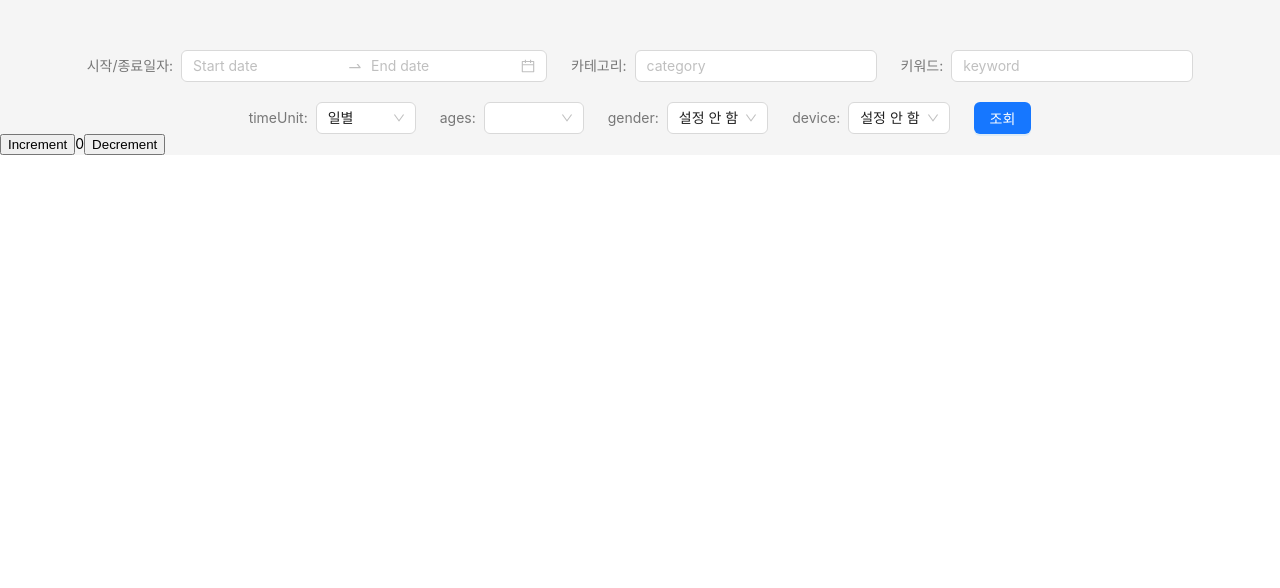
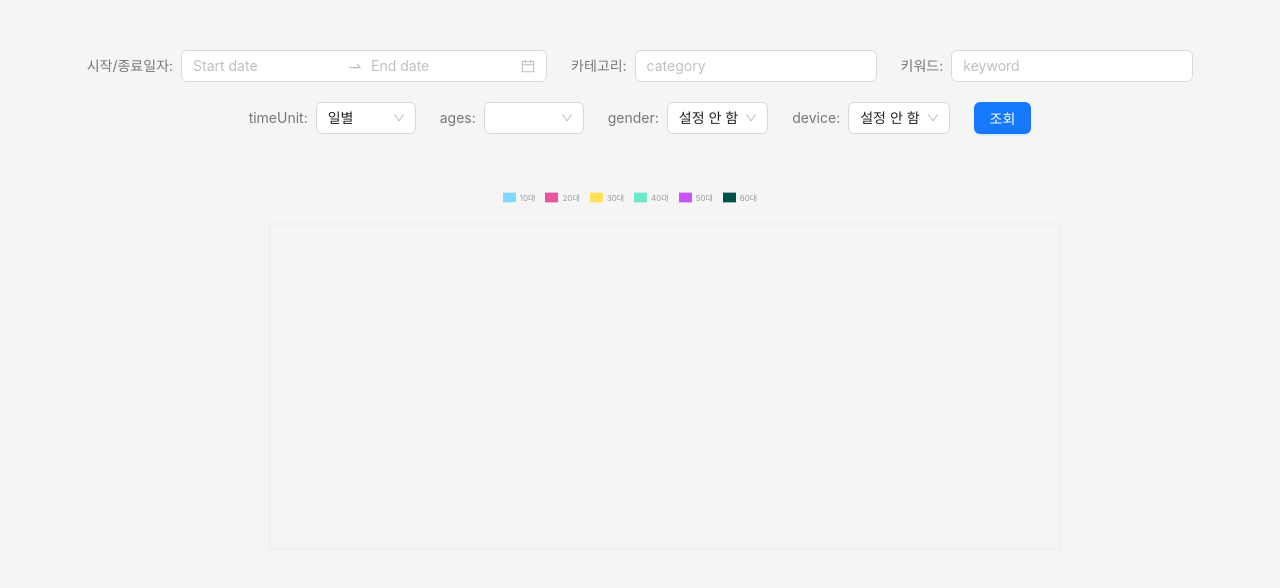
Before and after one commit to saiani1/keyword-trend-view, a React (Create React App) app: page / in a window 1280 px wide. Shown: the top 588 px of the page. Built offline with nearby package versions, Linux system fonts and the light colour scheme; the HTML template or start-up script is replaced by a standard one.

Commit message:
feat: 응답 데이터를  차트용  데이터로 변환 완료 & 데이터와 rechart연동 완료

```diff
--- a/package.json
+++ b/package.json
@@ -17,6 +17,7 @@
     "dayjs": "^1.11.9",
     "react": "^18.2.0",
     "react-dom": "^18.2.0",
+    "react-hot-toast": "^2.4.1",
     "react-redux": "^8.1.1",
     "react-scripts": "5.0.1",
     "recharts": "^2.7.2",
@@ -60,9 +61,7 @@
     "eslint-plugin-prettier": "^4.2.1",
     "eslint-plugin-react": "^7.32.2",
     "eslint-plugin-react-hooks": "^4.6.0",
-    "postcss-scss": "^4.0.6",
-    "prettier": "^3.0.0",
-    "sass": "^1.63.6"
+    "prettier": "^3.0.0"
   },
   "proxy": "https://openapi.naver.com/"
 }
--- a/src/App.tsx
+++ b/src/App.tsx
@@ -1,14 +1,26 @@
-import React from "react";
+import React, { useState } from "react";
 import { Layout } from "antd";
+import { Toaster } from "react-hot-toast";
 
+import { IResData } from "./types/types";
 import Chart from "./components/contents/Chart";
 import SearchBar from "./components/contents/SearchBar";
 
 function App() {
+  const [resData, setResData] = useState<IResData[]>([]);
+
   return (
     <Layout>
-      <SearchBar />
-      <Chart />
+      <SearchBar resData={resData} setResData={setResData} />
+      <Chart resData={resData} />
+      <Toaster
+        containerStyle={{
+          top: 20,
+        }}
+        toastOptions={{
+          duration: 2000,
+        }}
+      />
     </Layout>
   );
 }
--- a/src/api/base.ts
+++ b/src/api/base.ts
@@ -1,7 +1,7 @@
 import axios from "axios";
-import { IData } from "../types/types";
+import { IReqData } from "../types/types";
 
-export const getDataApi = async (params: IData) => {
+export const getDataApi = async (params: IReqData) => {
   const res = await axios.post(
     "v1/datalab/shopping/category/keyword/age",
     params,
--- a/src/components/contents/Chart.tsx
+++ b/src/components/contents/Chart.tsx
@@ -1,28 +1,77 @@
 import React from "react";
-import type { RootState } from "../../store/store";
-import { useSelector, useDispatch } from "react-redux";
-import { decrement, increment } from "../../store/slice";
+import {
+  LineChart,
+  Line,
+  CartesianGrid,
+  XAxis,
+  YAxis,
+  Tooltip,
+  Legend,
+  ResponsiveContainer,
+} from "recharts";
 
-const Chart = () => {
-  const count = useSelector((state: RootState) => state.counter.value);
-  const dispatch = useDispatch();
+import { IResData } from "../../types/types";
 
-  const buttonClickHandler = (e: any) => {
-    if (e.target.name === "plus") dispatch(increment());
-    else dispatch(decrement());
-  };
+interface IProps {
+  resData: IResData[];
+}
 
+const COLOR_ARR = [
+  "#84D8FF",
+  "#E8559E",
+  "#FFE05B",
+  "#6BE8C5",
+  "#C755FF",
+  "#005148",
+];
+const AGES = ["10대", "20대", "30대", "40대", "50대", "60대"];
+
+const Chart = ({ resData }: IProps) => {
+  console.log(resData);
   return (
-    <div>
-      <div>
-        <button name="plus" onClick={buttonClickHandler}>
-          Increment
-        </button>
-        <span>{count}</span>
-        <button name="minus" onClick={buttonClickHandler}>
-          Decrement
-        </button>
-      </div>
+    <div style={{ margin: "50px auto" }}>
+      <ResponsiveContainer minWidth={900} height={400}>
+        <LineChart
+          data={resData}
+          margin={{ top: 5, right: 30, left: 20, bottom: 5 }}
+        >
+          <CartesianGrid stroke={"#dedede"} strokeWidth={0.5} />
+          <XAxis
+            dataKey="period"
+            tick={{ fontSize: "0.7rem", fill: "#999" }}
+            tickLine={{ stroke: "#dedede" }}
+            axisLine={{ stroke: "#bbb" }}
+          />
+          <YAxis
+            tick={{ fontSize: "0.7rem", fill: "#999" }}
+            tickCount={6}
+            tickLine={{ stroke: "#dedede" }}
+            axisLine={{ stroke: "#bbb" }}
+          />
+          <Tooltip />
+          <Legend
+            iconType="rect"
+            iconSize={13}
+            wrapperStyle={{
+              paddingBottom: "20px",
+            }}
+            verticalAlign="top"
+            formatter={(value) => (
+              <span style={{ color: "#999", fontSize: "0.5rem" }}>{value}</span>
+            )}
+          />
+          {AGES.map((x: any, i: number) => (
+            <Line
+              type="monotone"
+              key={x.period}
+              dataKey={AGES[i]}
+              dot={{ r: 1.5 }}
+              fill={COLOR_ARR[i]}
+              stroke={COLOR_ARR[i]}
+            />
+          ))}
+        </LineChart>
+      </ResponsiveContainer>
     </div>
   );
 };
--- a/src/components/contents/SearchBar.tsx
+++ b/src/components/contents/SearchBar.tsx
@@ -1,5 +1,6 @@
 import React, { useState } from "react";
 import { Button, Layout, Space } from "antd";
+import toast from "react-hot-toast";
 
 import {
   timeUnitData,
@@ -10,11 +11,17 @@ import {
 import TextInput from "../ui/TextInput";
 import SelectBox from "../ui/SelectBox";
 import DateInput from "../ui/DateInput";
-import { IData } from "../../types/types";
+import { IReqData, IResData } from "../../types/types";
 import { getDataApi } from "../../api/base";
+import { transformData } from "../../util/transformData";
 
-const SearchBar = () => {
-  const [apiData, setApiData] = useState<IData>({
+interface IProps {
+  resData: IResData[];
+  setResData: React.Dispatch<React.SetStateAction<IResData[]>>;
+}
+
+const SearchBar = ({ resData, setResData }: IProps) => {
+  const [apiData, setApiData] = useState<IReqData>({
     startDate: "",
     endDate: "",
     timeUnit: "date",
@@ -27,8 +34,17 @@ const SearchBar = () => {
 
   const submitHandler = () => {
     getDataApi(apiData)
-      .then((res) => console.log(res))
-      .catch((err) => console.log(err));
+      .then((res) => {
+        const data = res.data.results[0].data;
+        if (data.length !== 0) {
+          toast.success("조회가 완료되었습니다.");
+          console.log(data);
+          setResData(transformData(apiData.ages, data));
+        } else {
+          toast.success("검색결과가 없습니다.");
+        }
+      })
+      .catch((err) => toast.error(err.response.data.errMsg));
   };
 
   return (
--- a/src/components/ui/DateInput.tsx
+++ b/src/components/ui/DateInput.tsx
@@ -2,11 +2,11 @@ import React from "react";
 import { DatePicker, Space } from "antd";
 import type { Dayjs } from "dayjs";
 
-import { IData } from "../../types/types";
+import { IReqData } from "../../types/types";
 
 interface IProps {
-  apiData: IData;
-  setApiData: React.Dispatch<React.SetStateAction<IData>>;
+  apiData: IReqData;
+  setApiData: React.Dispatch<React.SetStateAction<IReqData>>;
 }
 
 const { RangePicker } = DatePicker;
--- a/src/components/ui/SelectBox.tsx
+++ b/src/components/ui/SelectBox.tsx
@@ -1,14 +1,14 @@
 import React from "react";
 import { Select, Space } from "antd";
-import { IData } from "../../types/types";
+import { IReqData } from "../../types/types";
 
 interface IProps {
   label: string;
   defaultValue: string | undefined | null;
   options: {}[];
   mode: "multiple" | "tags" | undefined;
-  apiData: IData;
-  setApiData: React.Dispatch<React.SetStateAction<IData>>;
+  apiData: IReqData;
+  setApiData: React.Dispatch<React.SetStateAction<IReqData>>;
 }
 
 const SelectBox = ({
--- a/src/components/ui/TextInput.tsx
+++ b/src/components/ui/TextInput.tsx
@@ -1,12 +1,12 @@
 import React from "react";
 import { Input, Space } from "antd";
-import { IData } from "../../types/types";
+import { IReqData } from "../../types/types";
 
 interface IProps {
   label: string;
   placeholder: string;
-  apiData: IData;
-  setApiData: React.Dispatch<React.SetStateAction<IData>>;
+  apiData: IReqData;
+  setApiData: React.Dispatch<React.SetStateAction<IReqData>>;
 }
 
 const TextInput = ({ label, placeholder, apiData, setApiData }: IProps) => {
--- /dev/null
+++ b/src/util/transformData.ts
@@ -0,0 +1,32 @@
+import { IResData } from "../types/types";
+
+export const transformData = (ages: string[], data: IResData[]) => {
+  let transData = [];
+
+  if (ages.length === 1) {
+    data.forEach((x) => {
+      transData.push({ period: x.period, [`${ages[0]}대`]: x.ratio });
+    });
+  } else {
+    let tmpArr: any = [];
+    let tmpObj: any = {};
+
+    for (let i = 0; i < data.length; i++) {
+      if (tmpArr.length === 0) tmpArr.push(data[i]);
+      if (tmpArr[0].period === data[i].period) {
+        tmpArr.push(data[i]);
+      }
+      if (tmpArr[0].period !== data[i].period || i === data.length - 1) {
+        tmpObj.period = tmpArr[0].period;
+        for (let j = 0; j < tmpArr.length; j++) {
+          tmpObj[`${tmpArr[j].group}대`] = tmpArr[j].ratio;
+        }
+        transData.push(tmpObj);
+        tmpArr = [data[i]];
+        tmpObj = {};
+      }
+    }
+  }
+
+  return transData;
+};
```
Also changed, not shown: src/types/types.ts (+17 -1 lines), 1 other file (tests, documents, lock files or other folders).
